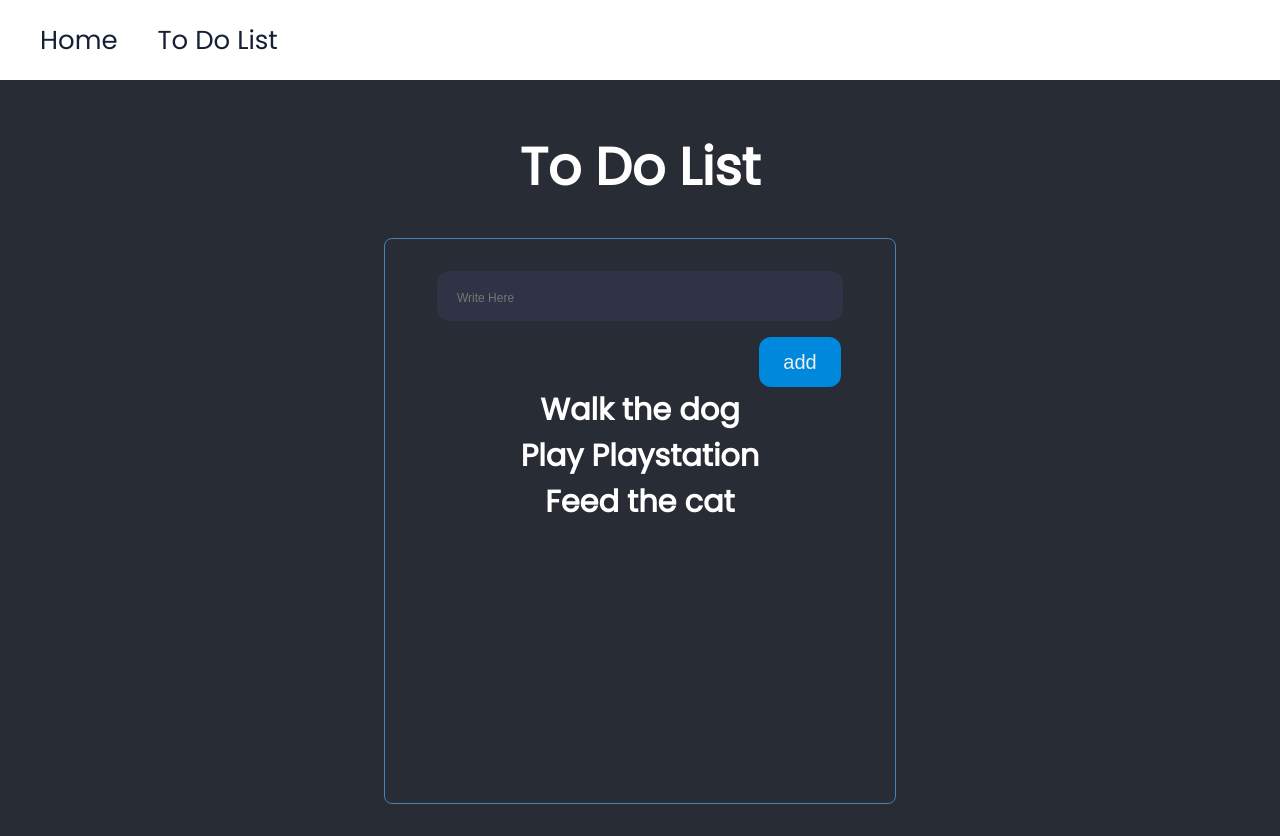
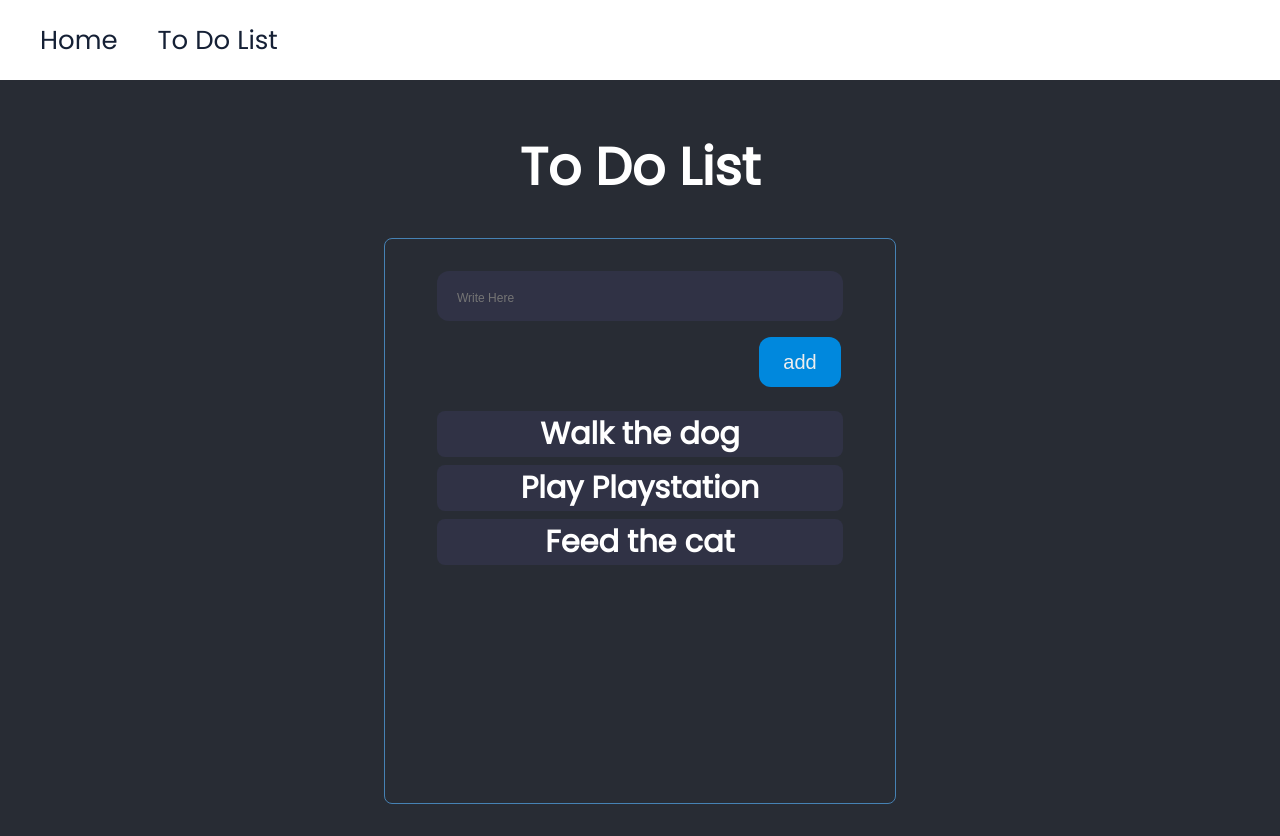
Before and after one commit to adammccormack/app_mix, a React (Create React App) app: page /to-do-list in a window 1280 px wide. Built offline with nearby package versions, Linux system fonts and the light colour scheme.

Commit message:
updated css

```diff
--- a/src/components/local/todolist/item/Item.module.css
+++ b/src/components/local/todolist/item/Item.module.css
@@ -1,6 +1,6 @@
 .item {
-  background: #f4f4f4;
-  margin: 5px;
-  padding: 10px 20px;
+  background: #303245;
+  margin-block-start: 0.5rem;
   cursor: pointer;
+  border-radius: 8px;
 }
--- a/src/components/local/todolist/item/Item.tsx
+++ b/src/components/local/todolist/item/Item.tsx
@@ -2,7 +2,7 @@ import styles from "../item/Item.module.css";
 
 export const Item = ({ item }: any) => {
   return (
-    <div className="item">
+    <div className={styles.item}>
       <h3>{item.text}</h3>
     </div>
   );
--- a/src/pages/todolist/ToDoList.module.css
+++ b/src/pages/todolist/ToDoList.module.css
@@ -64,7 +64,7 @@
   color: #dc2f55;
 }
 
-.submit {
+.add {
   background-color: #08d;
   border-radius: 12px;
   border: 0;
@@ -73,13 +73,13 @@
   cursor: pointer;
   font-size: 20px;
   height: 50px;
-  margin-block-start: 1rem;
+  margin-block: 1rem;
   margin-inline-start: 20rem;
   outline: 0;
   text-align: center;
   width: 20%;
 }
 
-.submit:active {
+.add:active {
   background-color: #06b;
 }
--- a/src/pages/todolist/ToDoListPage.tsx
+++ b/src/pages/todolist/ToDoListPage.tsx
@@ -24,7 +24,7 @@ export const ToDoListPage = () => {
               placeholder="Write Here"
             />
           </div>
-          <button type="submit" className={styles.submit}>
+          <button type="submit" className={styles.add}>
             add
           </button>
           <Items items={items} />
```
